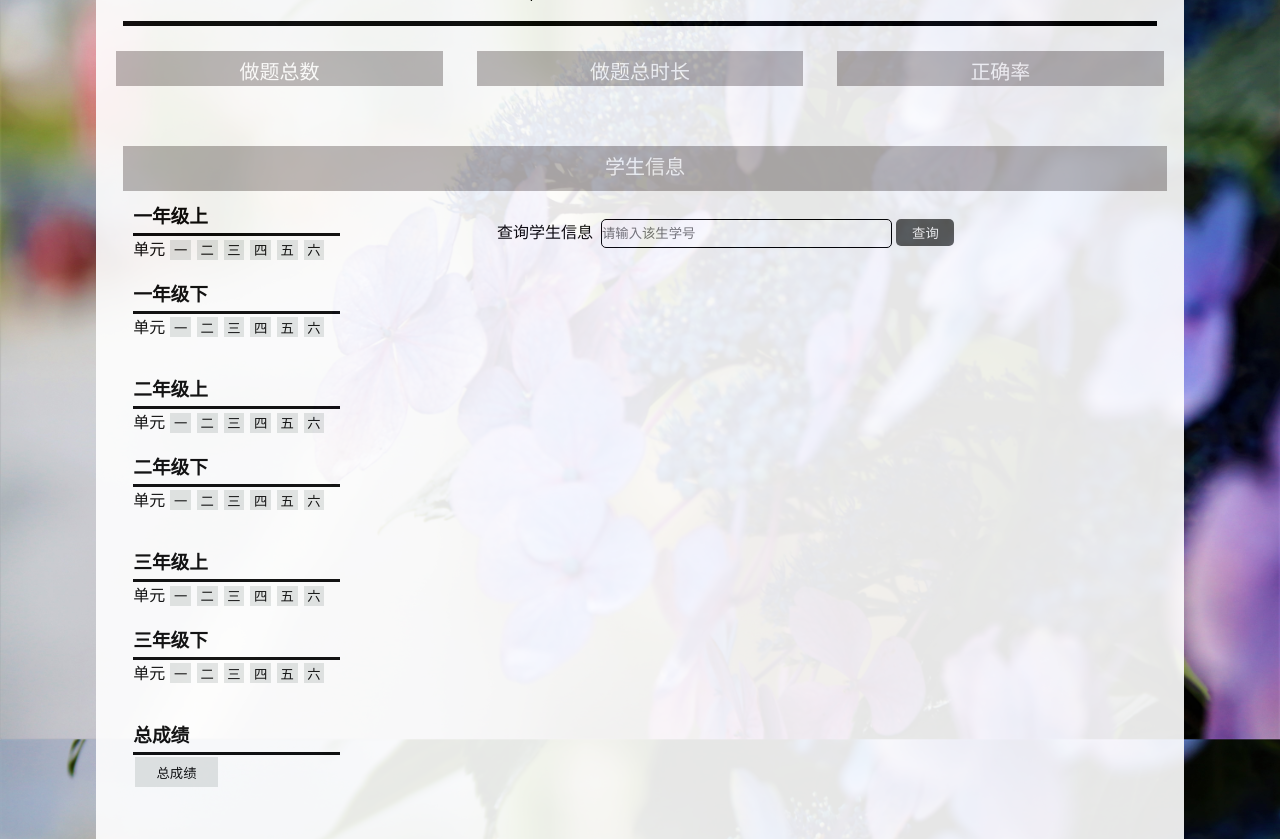
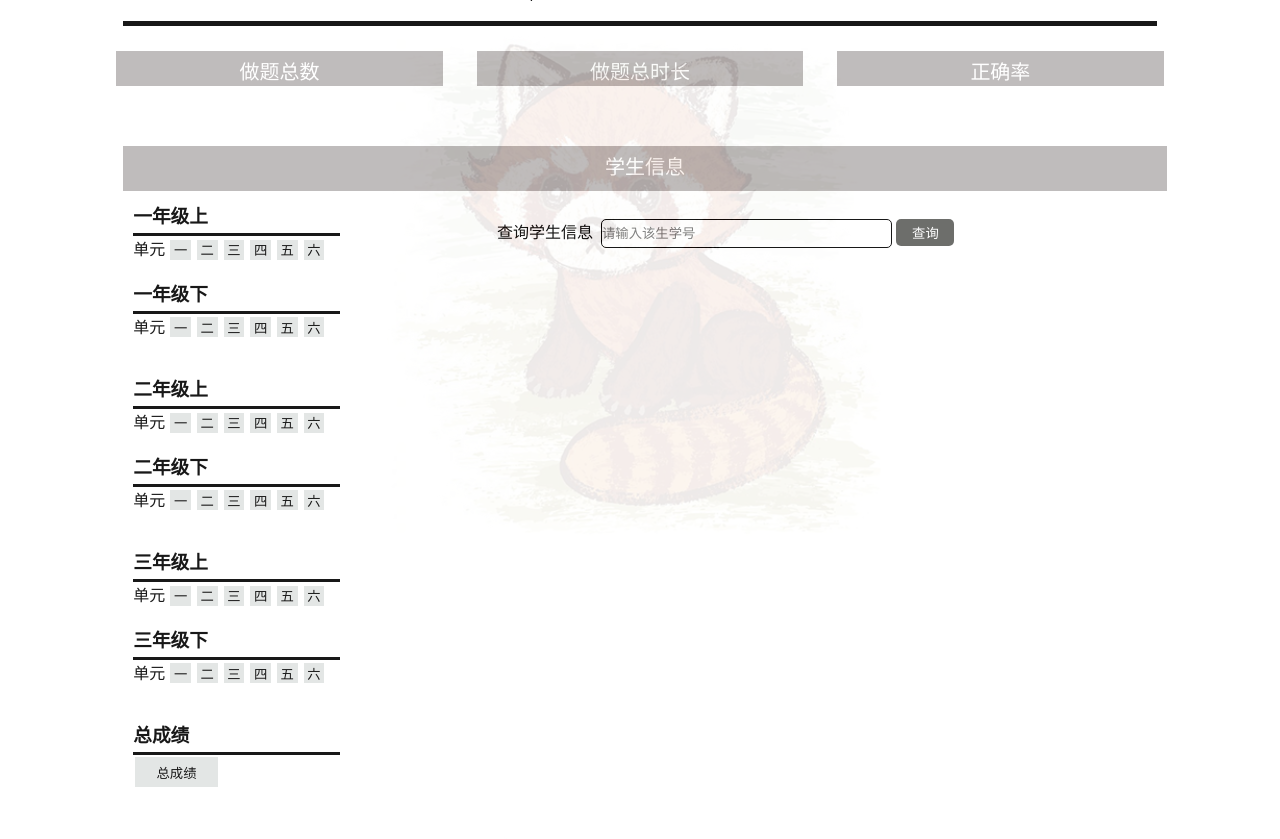
Before and after one commit to PeterZhengJX/Arithmetic_softwarePJ, a PHP site: page /tea_info.html in a window 1280 px wide. Shown: the part 114-953 px from the top of the page. Run offline with PHP 8.4, Linux system fonts and the light colour scheme; data that the repository does not hold is empty.

Commit message:
优化10/16
界面

```diff
--- a/SZ/css/login.css
+++ b/SZ/css/login.css
@@ -18,7 +18,7 @@ body {
     /* background-color: rgba(240, 255, 255, 0.5);      */
     border-radius: 10px;
     text-align: center;
-    /* opacity: 0.1; */
+    opacity: 0.9;
 }
 form p > * {
     display: inline-block;
@@ -33,7 +33,7 @@ form p > * {
     border-bottom-right-radius: 5px;
     border-bottom-left-radius: 5px;
     border: 0;
-    opacity: 0.5;
+    opacity: 1;
 }
 
 /* choice框 */
@@ -169,7 +169,7 @@ form p > * {
 }
 #return_tiku {
     font-size: 15px;
-    color: white;
+    color: #000;
     text-decoration: none;
     position: relative;
     float: right;
--- a/SZ/css/tea_info.css
+++ b/SZ/css/tea_info.css
@@ -234,9 +234,9 @@ body {
     background-color: rgb(103, 105, 105);
 
 }
-#right_table{
+#show_table_div{
     font-family: "YouYuan";
-    margin: 5px;
+    margin: 5px auto;
     padding: 5px;
     width:70%;
     min-height:400px;
@@ -245,6 +245,33 @@ body {
     color: #000;
     border: 0;
     vertical-align: top;
+    /* vertical-align:middle; */
+}
+#right_table{
+    font-family: "YouYuan";
+    margin: 5px;
+    padding: 5px;
+    width:70%;
+    min-height:400px;
+    display:inline-block;
+    text-align:right;
+    color: #000;
+    border: 0;
+    vertical-align: top;
+    text-align: center;
+}
+#show_table{
+    font-family: "YouYuan";
+    margin: 0px;
+    padding: 0px;
+    width:100%;
+    min-height:10px;
+    /* display:inline-block; */
+    text-align:right;
+    color: #000;
+    border: 0;
+    vertical-align: top;
+    text-align: center;
 }
 /* 空白块，用于控制排版 */
 .empty{
--- a/SZ/index.html
+++ b/SZ/index.html
@@ -14,7 +14,7 @@
 
 
 </head>
-<body background="./image/background.jpg">
+<body background="./image/login1.jpg">
 
         <div class="secondbg">
             <div class="first_title">
--- a/SZ/js/tea_info.js
+++ b/SZ/js/tea_info.js
@@ -59,7 +59,7 @@ function tableload(sgrade,sunit){
 		dataType: "json",
 		success: function(marks){//返回表单
             //将以json字符串格式返回的数据变成json的对象
-            var showtable=window.document.getElementById("show_table");
+            var showtable=window.document.getElementById("show_table_div");
             showtable.innerHTML=marks;//展示返回表单
         },
         //未成功接收时的处理
@@ -79,7 +79,7 @@ function stu_tableload(){
 		dataType: "json",
 		success: function(table){//返回表单
             //将以json字符串格式返回的数据变成json的对象
-            var showtable=window.document.getElementById("show_table");
+            var showtable=window.document.getElementById("show_table_div");
             showtable.innerHTML=table;//展示返回表单
         },
         //未成功接收时的处理
--- a/SZ/login.html
+++ b/SZ/login.html
@@ -11,7 +11,7 @@
     <!-- <script src="//cdn.bootcss.com/jquery/3.0.0-alpha1/jquery.min.js"></script> -->
 </head>
 
-<body background="./image/login.jpg">
+<body background="./image/background1.jpg">
         <div style="float:right;">
 
                 <a style="color:rgb(31, 30, 31);" href="#" target="_blank" rel="nofollow">意见/报错</a>
--- a/SZ/stu_info.html
+++ b/SZ/stu_info.html
@@ -13,7 +13,7 @@
 
 </head>
 
-<body background="./image/stu_info.jpg">
+<body background="./image/stu_info_new.jpg">
     <div class="secondbg">
         <div class="first_title">
 
--- a/SZ/suanshi.html
+++ b/SZ/suanshi.html
@@ -20,7 +20,7 @@
 
 </head>
 
-<body background="./image/sky.jpg">
+<body background="./image/sky_new.jpg">
     <div class="secondbg">
         <div class="first_title">
 
--- a/SZ/tea_info.html
+++ b/SZ/tea_info.html
@@ -13,7 +13,7 @@
 
 </head>
 
-<body background="./image/tea_info.jpg">
+<body background="./image/tea_info_new.jpg">
     <div class="secondbg">
         <div class="first_title">
 
@@ -152,7 +152,7 @@
                                                     <br>
                                                     <br>
                                                     <br>
-                                                    <div id="show_table">
+                                                    <div id="show_table_div">
 
                                                     </div>
                                                 </div>
```
Also changed, not shown: SZ/css/user.css (+36 -9 lines), SZ/image/background1.jpg (added), SZ/image/login1.jpg (added), SZ/image/sky_new.jpg (added), SZ/image/stu_info_new.jpg (added), SZ/image/tea_info_new.jpg (added).
